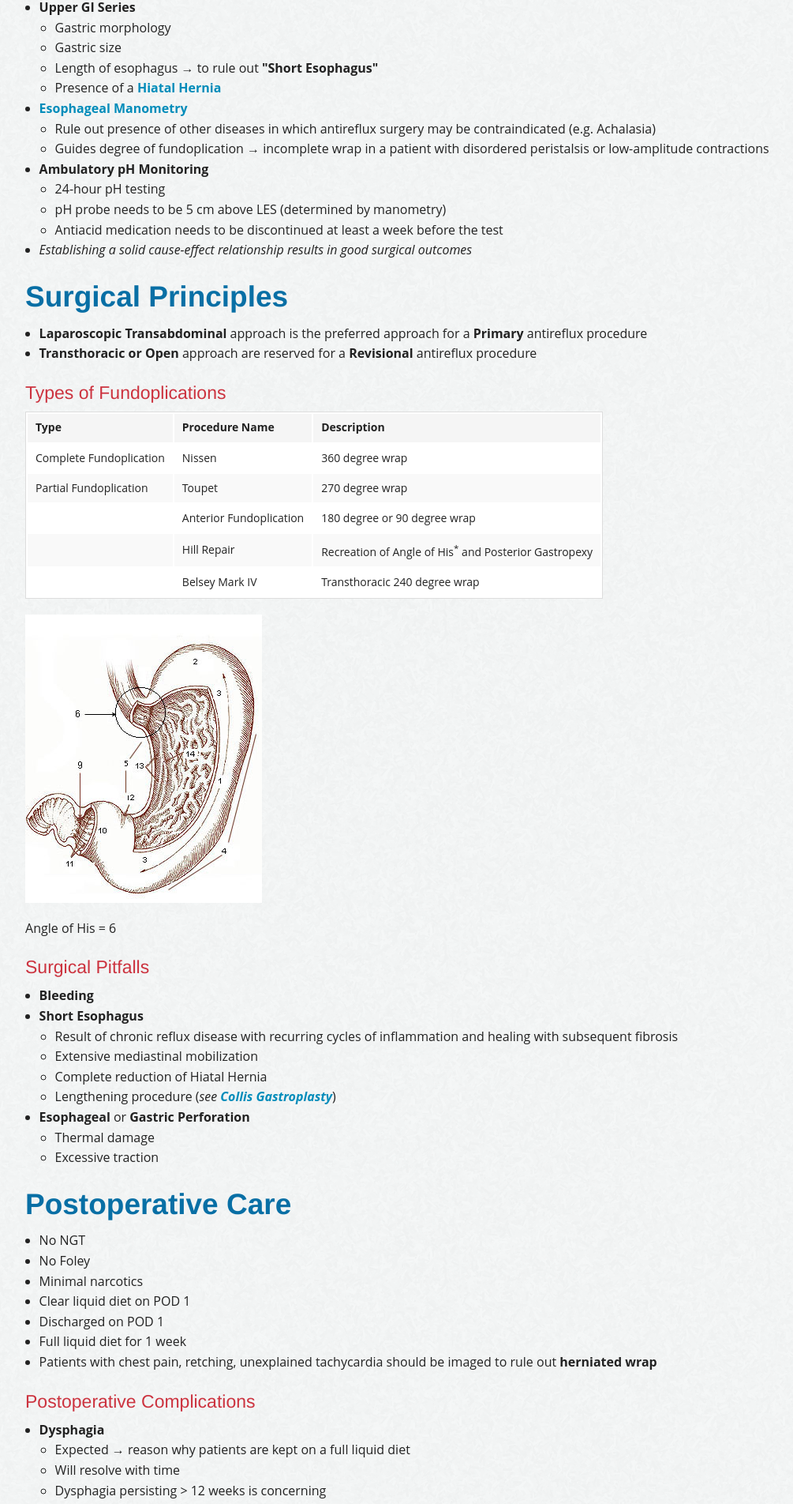
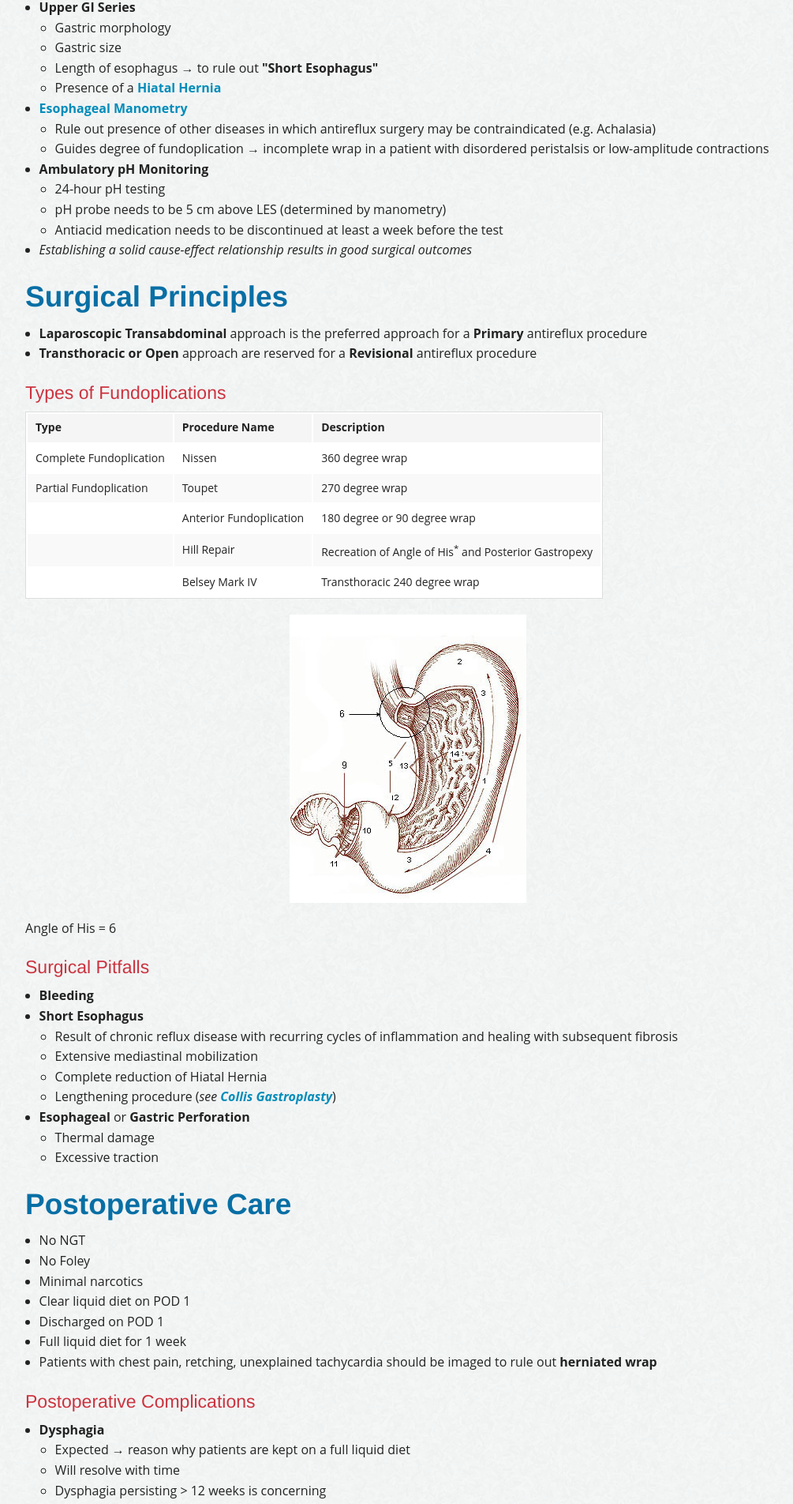
Before and after one commit to pjchung/pjchung.github.io, a Jekyll site: the page built from _posts/2014-10-26-gastroesophageal-reflux-disease.md, in a window 1280 px wide. Shown: the part 1969-3873 px from the top of the page at 79% size, without its empty margins (123-1128 px from the left). Built offline with Jekyll 4.4.1, drawn with Linux system fonts in a browser that asks for light colours; comment, search, counter and statistics services are not loaded.

Commit message:
Updated GERD Post

```diff
--- a/_posts/2014-10-26-gastroesophageal-reflux-disease.md
+++ b/_posts/2014-10-26-gastroesophageal-reflux-disease.md
@@ -132,7 +132,7 @@ categories: esophagus
 |                         | Hill Repair    | Recreation of Angle of His<sup>\*</sup> and Posterior Gastropexy |
 |                         | Belsey Mark IV | Transthoracic 240 degree wrap |
 
-![Angle of His](/assets/2014-10-26-gastroesophageal-reflux-disease/angle_of_his.jpg)
+<img src="/assets/2014-10-26-gastroesophageal-reflux-disease/angle_of_his.jpg" alt="angle-of-his" class="center">
 
 Angle of His = 6
 
```
